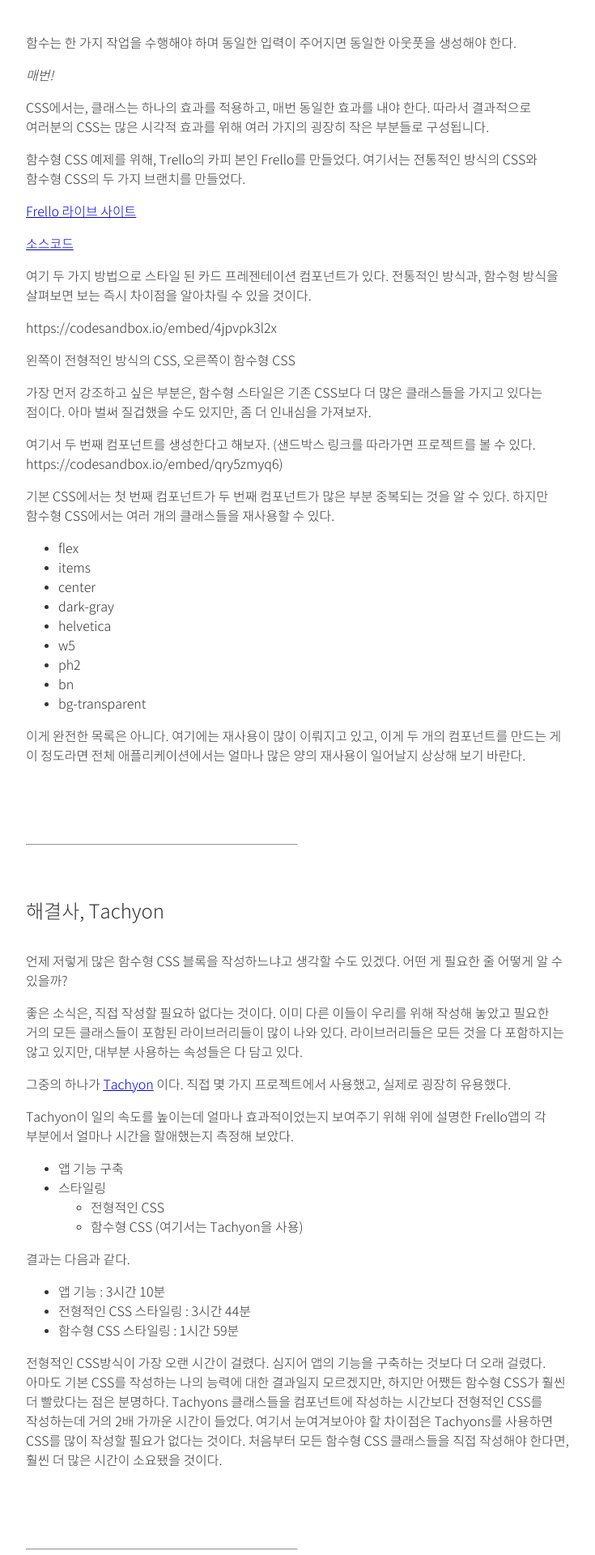
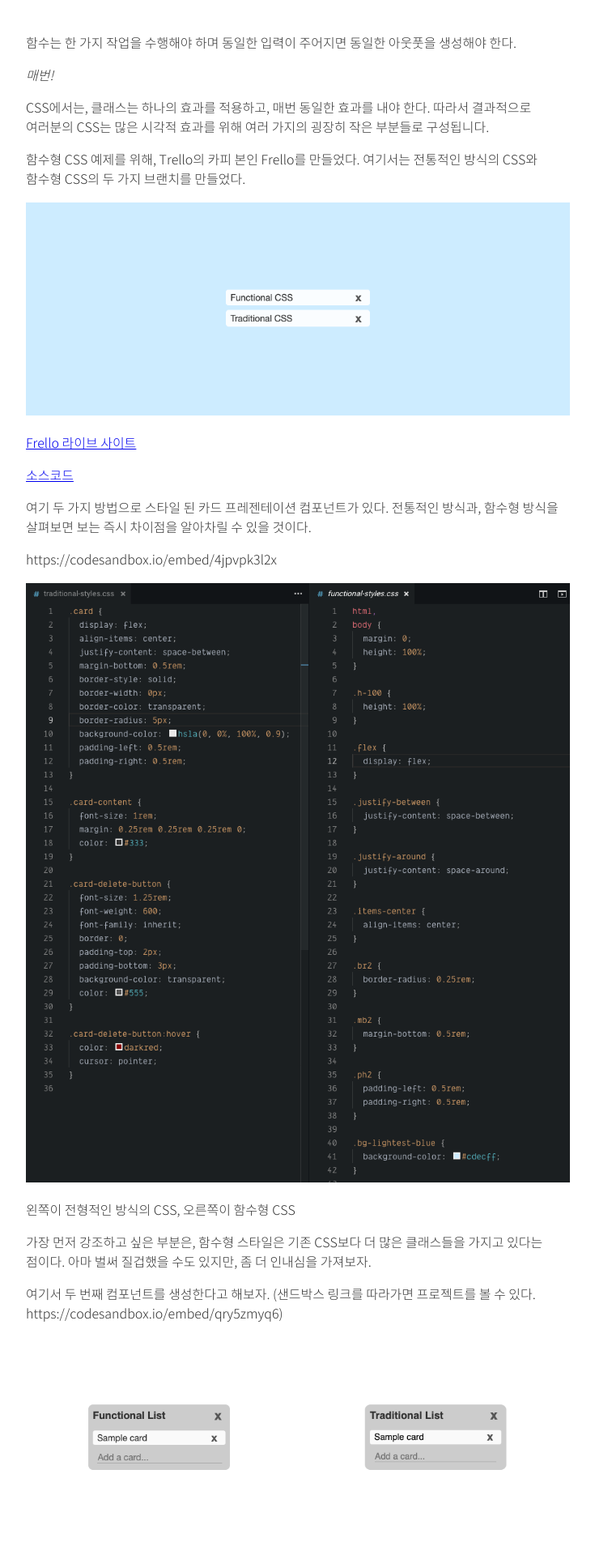
Before and after one commit to yogicat/yogicat.github.io, a Jekyll site: the page built from _posts/2019-03-29-css-system.md, in a window 1280 px wide. Shown: the part 1566-3486 px from the top of the page at 81% size, without its empty margins (128-863 px from the left). Built offline with Jekyll 4.4.1, drawn with Linux system fonts in a browser that asks for light colours; comment, search, counter and statistics services are not loaded.

Commit message:
Update from Forestry.io dahe.oh@gmail.com updated _posts/2019-03-29-css-system.md

```diff
--- a/_posts/2019-03-29-css-system.md
+++ b/_posts/2019-03-29-css-system.md
@@ -3,19 +3,14 @@
 title: "[번역]함수형 CSS 시작하기"
 categories: Blog
 comments: true
+
 ---
-
 **Tachyons을 알게 되었고, 사용하면서 알아보던 중 도움이 되는 좋은 글을 발견해서 저자의 동의하에 번역(능력에 따른 의역..)하였다. 원문에는 코드샌드박스 예제가 포함되어 있으니 꼭 함께 참고하길 바란다.**
-
-
 
 [https://rangle.io/blog/styling-with-functional-css/
 ](https://rangle.io/blog/styling-with-functional-css/)
 
-
----
-
-
+***
 
 개발 과정에서 스타일 작업을 무엇보다 싫어하는가? 스타일 작업할 때 몇 시간 동안 공들여 만들 스타일이 깨질까 봐 두려웠던 적이 있는가? 그런 두려움을 없애줄 함수형 CSS에 대해 알아보자.
 
@@ -31,40 +26,37 @@
 
 그렇다고 오해하지는 말자. 그런 컴포넌트 라이브러리는 제품과 상관없는 많은 작업을 처리하기 때문에, MVP작업을 할 때는 정말 훌륭하다. 하지만 MVP를 벗어난 다음에는? Bootstrap을 죄다 뜯어내고 커스텀 CSS로  대체할 수 있겠는가?
 
-
-
 **NOPE.**
-
-
 
 함수형 CSS는 스타일 문제에 대해 완전히 새로운 시각을 제시한다. 앱이 멋지게 보이기를 원하지만, 다음 3주를 div를 중앙 정렬하는데 다 보내고 싶진 않다. (나만 div를 중앙 정렬하는데 매달렸나?)
 
----
+***
 
 ## 함수형 CSS가 도대체 무엇인가?
 
 함수형 (functional)의 의미는 다음과 같다.
 
->**특별한 활동, 목적 또는 업무를 수행하거나 가지고 있는 것 - 무언가가 작동하는 방식과 연관돼서.**
-
+> **특별한 활동, 목적 또는 업무를 수행하거나 가지고 있는 것 - 무언가가 작동하는 방식과 연관돼서.**
 
 함수는 한 가지 작업을 수행해야 하며 동일한 입력이 주어지면 동일한 아웃풋을 생성해야 한다.
 
-*매번!*
+_매번!_
 
 CSS에서는, 클래스는 하나의 효과를 적용하고, 매번 동일한 효과를 내야 한다. 따라서 결과적으로 여러분의 CSS는 많은 시각적 효과를 위해 여러 가지의 굉장히 작은 부분들로 구성됩니다.
 
 함수형 CSS 예제를 위해, Trello의 카피 본인 Frello를 만들었다. 여기서는 전통적인 방식의 CSS와 함수형 CSS의 두 가지 브랜치를 만들었다.
 
+![](/uploads/functional-css-00.png)
 
 [Frello 라이브 사이트](https://kind-jennings-937a86.netlify.com/)
 
 [소스코드](https://github.com/hnipps/frello)
 
-
 여기 두 가지 방법으로 스타일 된 카드 프레젠테이션 컴포넌트가 있다. 전통적인 방식과, 함수형 방식을 살펴보면 보는 즉시 차이점을 알아차릴 수 있을 것이다.
 
 https://codesandbox.io/embed/4jpvpk3l2x
+
+![](/uploads/functional-css-01.png)
 
 왼쪽이 전형적인 방식의 CSS, 오른쪽이 함수형 CSS
 
@@ -73,25 +65,23 @@
 여기서 두 번째 컴포넌트를 생성한다고 해보자.
 (샌드박스 링크를 따라가면 프로젝트를 볼 수 있다. https://codesandbox.io/embed/qry5zmyq6)
 
+![](/uploads/functional-css-02.png)
 
 기본 CSS에서는 첫 번째 컴포넌트가 두 번째 컴포넌트가 많은 부분 중복되는 것을 알 수 있다. 하지만 함수형 CSS에서는 여러 개의 클래스들을 재사용할 수 있다.
 
-
-
-- flex
-- items
-- center
-- dark-gray
-- helvetica
-- w5
-- ph2
-- bn
-- bg-transparent
-
+* flex
+* items
+* center
+* dark-gray
+* helvetica
+* w5
+* ph2
+* bn
+* bg-transparent
 
 이게 완전한 목록은 아니다. 여기에는 재사용이 많이 이뤄지고 있고, 이게 두 개의 컴포넌트를 만드는 게 이 정도라면 전체 애플리케이션에서는 얼마나 많은 양의 재사용이 일어날지 상상해 보기 바란다.
 
----
+***
 
 ## 해결사, Tachyon
 
@@ -103,27 +93,22 @@
 
 Tachyon이 일의 속도를 높이는데 얼마나 효과적이었는지 보여주기 위해 위에 설명한 Frello앱의 각 부분에서 얼마나 시간을 할애했는지 측정해 보았다.
 
-
-
-- 앱 기능 구축
-- 스타일링
-  - 전형적인 CSS
-  - 함수형 CSS (여기서는 Tachyon을 사용)
-
+* 앱 기능 구축
+* 스타일링
+  * 전형적인 CSS
+  * 함수형 CSS (여기서는 Tachyon을 사용)
 
 결과는 다음과 같다.
 
-- 앱 기능 : 3시간 10분
-- 전형적인 CSS 스타일링 : 3시간 44분
-- 함수형 CSS 스타일링 : 1시간 59분
-
-
+* 앱 기능 : 3시간 10분
+* 전형적인 CSS 스타일링 : 3시간 44분
+* 함수형 CSS 스타일링 : 1시간 59분
 
 전형적인 CSS방식이 가장 오랜 시간이 걸렸다. 심지어 앱의 기능을 구축하는 것보다 더 오래 걸렸다.
 아마도 기본 CSS를 작성하는 나의 능력에 대한 결과일지 모르겠지만, 하지만 어쨌든 함수형 CSS가 훨씬 더 빨랐다는 점은 분명하다.
 Tachyons 클래스들을 컴포넌트에 작성하는 시간보다 전형적인 CSS를 작성하는데 거의 2배 가까운 시간이 들었다. 여기서 눈여겨보아야 할 차이점은 Tachyons를 사용하면 CSS를 많이 작성할 필요가 없다는 것이다. 처음부터 모든 함수형 CSS 클래스들을 직접 작성해야 한다면, 훨씬 더 많은 시간이 소요됐을 것이다.
 
----
+***
 
 ## 왜 중요한가?
 
@@ -131,16 +116,18 @@
 
 라이브러리의 클래스만 유용한 것이 아니다. Tachyons가 가지고 있는 기본 디자인 원리(Fundamental design principle) 자체가 굉장히 유용하다. 모든 Tachyons의 간격과 사이즈 클래스들은 스케일에 비례한다.
 
+![](/uploads/functional-css-03.png)
+
 정확히 말하자면, Tachyons는 모든 크기와 간격에 대해 'rem'을 사용하여 앱의 루트 폰트 크기에 영향을 받는다. (relative)
 
 예를 들어, 기본 루트 폰트 값이 16px이라고 한다면(바꾸지 않는 한) 4를 기반으로 한 스케일 시스템을 가지게 된다. 모든 간격과 사이즈는 4의 배수로 이루어진다.
 
 애플과 구글은 이미 제품에 4를 기반으로 한 스케일 시스템(4-based scale system)을 사용하고 있고, 역시 디자인에 대해 뭘 좀 아는 거 같다.
 
+>
 
->
-  일관된 간격 스케일을 사용하면 레이아웃을 보다 예측 가능하게 하고,  더 잘 맞고(fit), 더 잘 정렬됨으로써 비율을 통한 유지 관리성을 높일 수 있다.<br>
-  **Jina Anne, DesignBetter.Co**
+일관된 간격 스케일을 사용하면 레이아웃을 보다 예측 가능하게 하고,  더 잘 맞고(fit), 더 잘 정렬됨으로써 비율을 통한 유지 관리성을 높일 수 있다.<br>
+**Jina Anne, DesignBetter.Co**
 
 디자인과 레이아웃에 리듬과 밸런스를 주기 때문에 매우 중요한 부분이다.
 
@@ -152,12 +139,9 @@
 
 함수형 CSS를 사용하면 단일 파일 안에서 모든 것을 해결할 수 있다. 위에서 설명한 것처럼 퀄리티 있는 아웃풋을 유지하면서도 컴포넌트 만드는데 들어가는 시간을 크게 단축할 수 있다.
 
-
----
-
+***
 
 ## Tachyons Schmachyons
-
 
 그런데 함수형 CSS는 스케일이 안되잖아.. 앱에서 특정 버튼을 전체적으로 업데이트하고 싶으면, 모든 버튼에 클래스를 바꿔야 되잖아!!
 
@@ -179,12 +163,11 @@
 
 이외에도 다른 함수형 CSS 라이브러리들도 많이 있고 몇몇은 커스터마이징이 가능하니 살펴보기 바란다.
 
-- Tailwind
-- Basscss
-- BuzzFeed's Solid
+* Tailwind
+* Basscss
+* BuzzFeed's Solid
 
-
----
+***
 
 ## 함수형 CSS의 세계로!
 
@@ -194,14 +177,9 @@
 
 Tachyons이나 다른 함수형 CSS 라이브러리를 통해 스타일링을 단순화하자.
 
-
-
----
-
-
+***
 
 주요 링크
 
-- [Tachyons 공식 사이트](https://tachyons.io/)
-
-- [Tachyons TLDR](https://tachyons-tldr.now.sh/)
+* [Tachyons 공식 사이트](https://tachyons.io/)
+* [Tachyons TLDR](https://tachyons-tldr.now.sh/)
```
